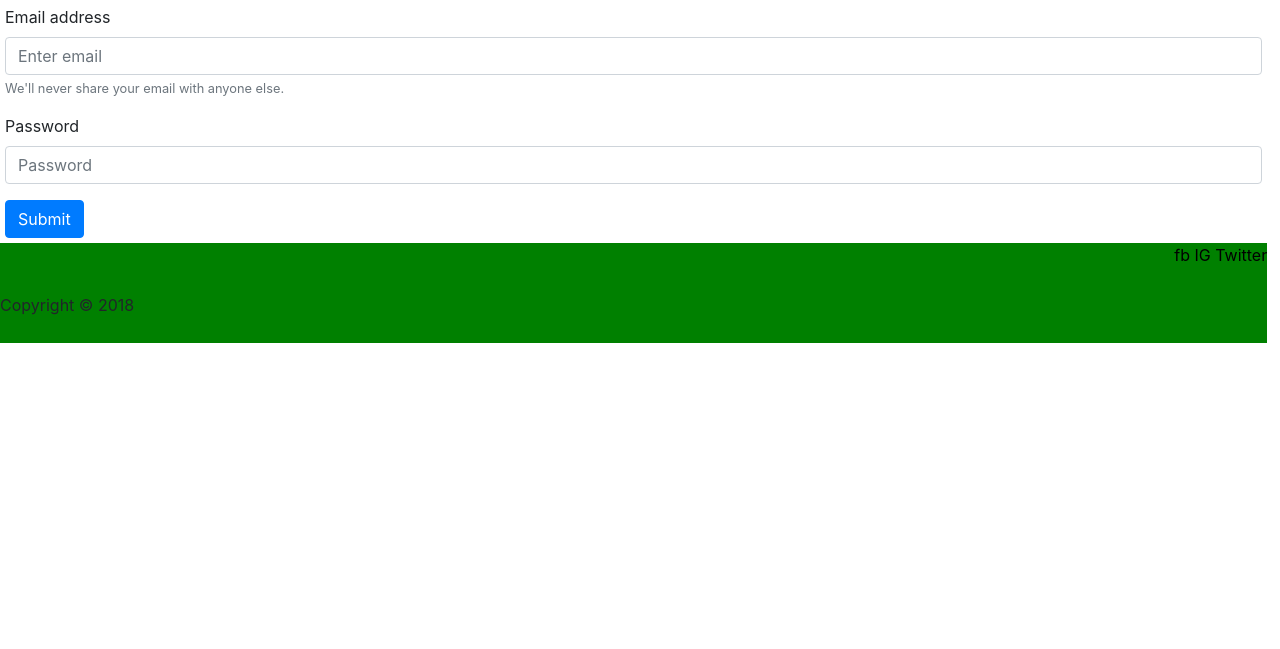
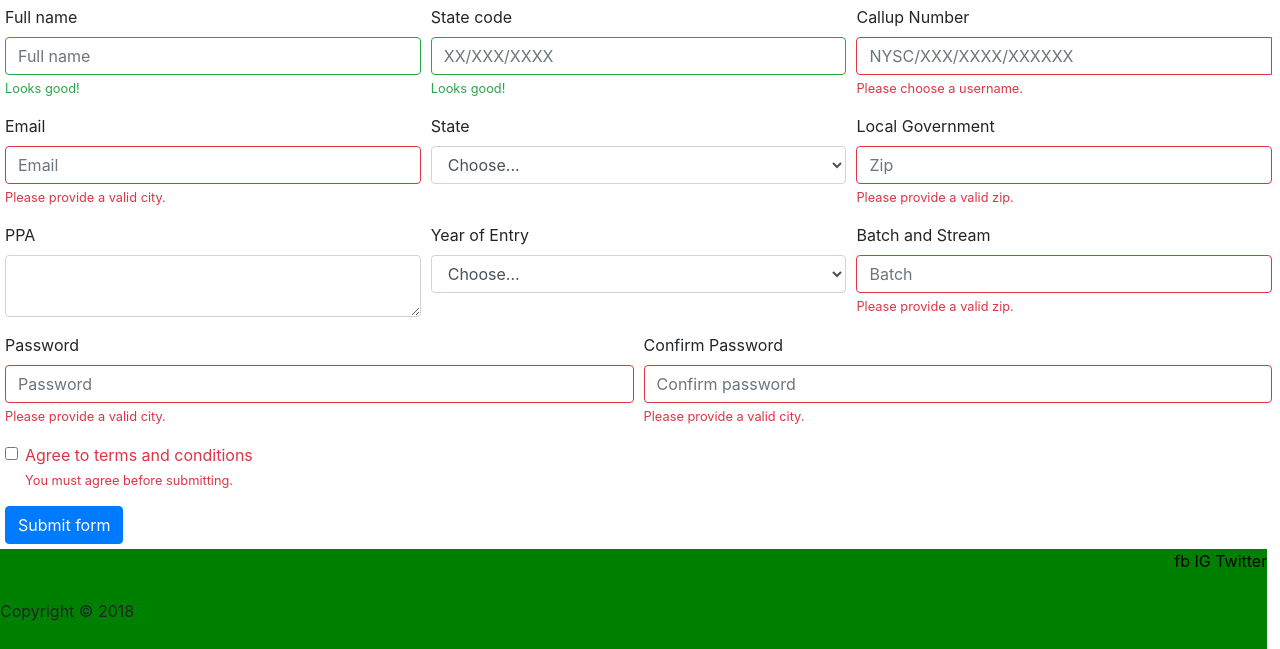
Before and after one commit to anoms09/servicorp, a PHP site: page /login.php in a window 1280 px wide. Shown: the part 166-815 px from the top of the page. Before the commit the page ends 509 px from the top, so only its background shows below. Run offline with PHP 8.4, Linux system fonts and the light colour scheme.

Commit message:
Signup Form designed

```diff
--- a/css/style.css
+++ b/css/style.css
@@ -26,6 +26,7 @@ a:link {
 }
 
  #content{
+ 	width: 100%;
  	min-height: 100px;
  	margin: 5px;
  	overflow: auto;
--- a/login.php
+++ b/login.php
@@ -10,18 +10,113 @@
 	<?php include("./php/nav.php"); ?>
 	<div id = "content">
 		<div id="loginForm">
-				<form>
-					<div class="form-group">
-						<label for="exampleInputEmail1">Email address</label>
-						<input type="email" class="form-control" id="exampleInputEmail1" aria-describedby="emailHelp" placeholder="Enter email">
-						<small id="emailHelp" class="form-text text-muted">We'll never share your email with anyone else.</small>
+			<form>
+				<div class="form-row">
+					<div class="col-md-4 mb-3">
+						<label for="validationServer01">Full name</label>
+						<input type="text" class="form-control is-valid" id="validationServer01" placeholder="Full name" required>
+						<div class="valid-feedback">
+							Looks good!
+						</div>
 					</div>
-					<div class="form-group">
-						<label for="exampleInputPassword1">Password</label>
-						<input type="password" class="form-control" id="exampleInputPassword1" placeholder="Password">
+					<div class="col-md-4 mb-3">
+						<label for="validationServer02">State code</label>
+						<input type="text" class="form-control is-valid" id="validationServer02" placeholder="XX/XXX/XXXX" required>
+						<div class="valid-feedback">
+							Looks good!
+						</div>
 					</div>
-					<button type="submit" class="btn btn-primary">Submit</button>
-				</form>
+					<div class="col-md-4 mb-3">
+						<label for="validationServerUsername">Callup Number</label>
+						<div class="input-group">
+							<input type="text" class="form-control is-invalid" id="validationServerUsername" placeholder="NYSC/XXX/XXXX/XXXXXX" required>
+							<div class="invalid-feedback">
+								Please choose a username.
+							</div>
+						</div>
+					</div>
+				</div>
+				<div class="form-row">
+					<div class="col-md-4 mb-3">
+						<label for="validationServer03">Email</label>
+						<input type="email" class="form-control is-invalid" id="validationServer03" placeholder="Email" required>
+						<div class="invalid-feedback">
+							Please provide a valid city.
+						</div>
+					</div>
+					<div class="col-md-4 mb-3">
+						<label for="inputState">State</label>
+						<select id="inputState" class="form-control">
+							<option selected>Choose...</option>
+							<option>...</option>
+						</select>
+						<div class="invalid-feedback">
+							Please provide a valid state.
+						</div>
+					</div>
+					<div class="col-md-4 mb-3">
+						<label for="validationServer05">Local Government</label>
+						<input type="text" class="form-control is-invalid" id="validationServer05" placeholder="Zip" required>
+						<div class="invalid-feedback">
+							Please provide a valid zip.
+						</div>
+					</div>
+				</div>
+				<div class="form-row">
+					<div class="col-md-4 mb-3">
+						<label for="validationServer03">PPA</label>
+						<textarea name="ppa" class="form-control" aria-label="With textarea"></textarea>
+						<div class="invalid-feedback">
+							Please provide a valid city.
+						</div>
+					</div>
+					<div class="col-md-4 mb-3">
+						<label for="inputState">Year of Entry</label>
+						<select id="inputState" class="form-control">
+							<option selected>Choose...</option>
+							<option>...</option>
+						</select>
+						<div class="invalid-feedback">
+							Please provide a valid state.
+						</div>
+					</div>
+					<div class="col-md-4 mb-3">
+						<label for="validationServer05">Batch and Stream</label>
+						<input type="text" class="form-control is-invalid" id="validationServer05" placeholder="Batch" required>
+						<div class="invalid-feedback">
+							Please provide a valid zip.
+						</div>
+					</div>
+				</div>
+				<div class="form-row">
+					<div class="col-md-6 mb-3">
+						<label for="validationServer03">Password</label>
+						<input type="password" class="form-control is-invalid" id="validationServer03" placeholder="Password" required>
+						<div class="invalid-feedback">
+							Please provide a valid city.
+						</div>
+					</div>
+					<div class="col-md-6 mb-3">
+						<label for="validationServer03">Confirm Password</label>
+						<input type="password" class="form-control is-invalid" id="validationServer03" placeholder="Confirm password" required>
+						<div class="invalid-feedback">
+							Please provide a valid city.
+						</div>
+					</div>
+				</div>
+				<div class="form-group">
+					<div class="form-check">
+						<input class="form-check-input is-invalid" type="checkbox" value="" id="invalidCheck3" required>
+						<label class="form-check-label" for="invalidCheck3">
+							Agree to terms and conditions
+						</label>
+						<div class="invalid-feedback">
+							You must agree before submitting.
+						</div>
+					</div>
+				</div>
+				<button class="btn btn-primary" type="submit">Submit form</button>
+			</form>
 		</div>
 	</div>
 	<?php include("./php/footer.php"); ?>
```
Also changed, not shown: index.php (+1 -21 lines).
